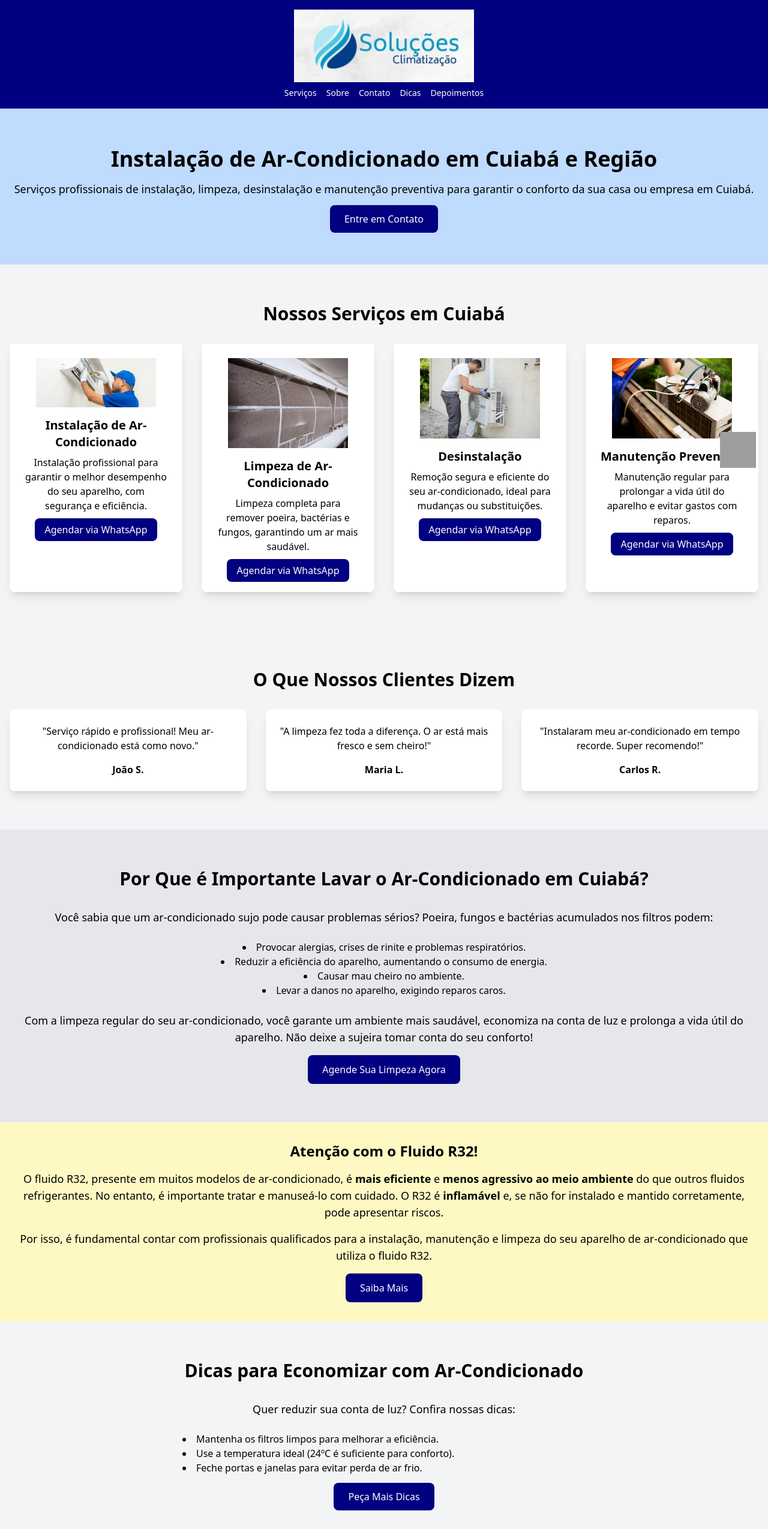
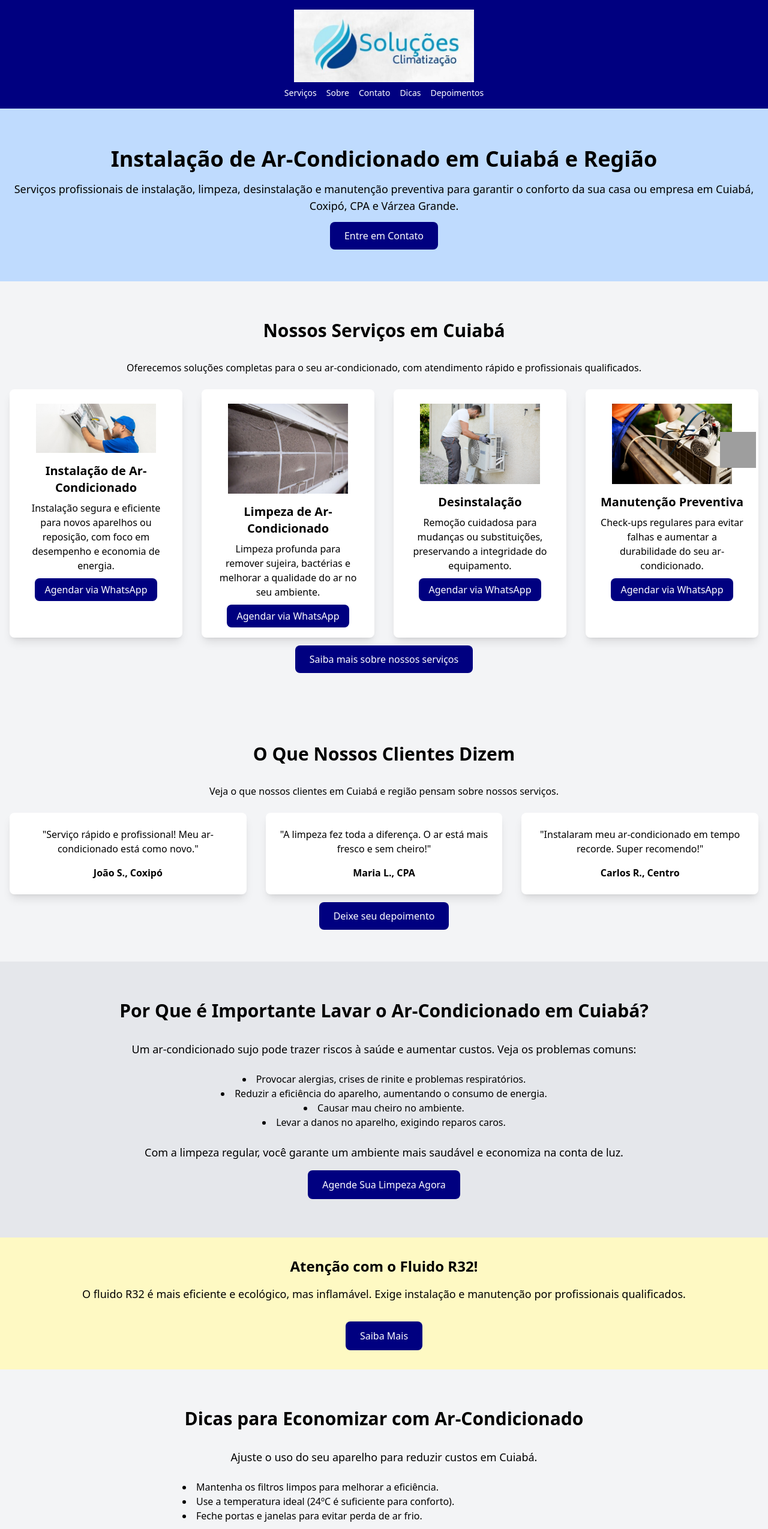
Before and after one commit to EderamorimTH/Site-solucoes, a plain HTML site: page index.html in a window 1280 px wide. Shown: the top 2549 px of the page at 60% size. Drawn offline with nearby package versions, Linux system fonts and the light colour scheme; grey boxes are pictures that could not be loaded.

Commit message:
Update index.html

```diff
--- a/index.html
+++ b/index.html
@@ -42,7 +42,6 @@
       border: none;
     }
   </style>
-  <!-- Nota: Use HTTPS para todos os links. Confirme com sua hospedagem se o SSL está ativo (ex.: Let's Encrypt). -->
 </head>
 <body class="bg-gray-100 font-sans">
 
@@ -52,11 +51,11 @@
       <img src="imagens/logo.jpg" alt="Logo Soluções Climatização" class="mb-2" style="max-width: 300px;">
       <nav>
         <ul class="flex space-x-4 text-sm">
-          <li><a href="https://solucoesclimatizacao.com.br/#servicos" class="hover:underline">Serviços</a></li>
-          <li><a href="https://solucoesclimatizacao.com.br/#sobre" class="hover:underline">Sobre</a></li>
-          <li><a href="https://solucoesclimatizacao.com.br/#contato" class="hover:underline">Contato</a></li>
-          <li><a href="https://solucoesclimatizacao.com.br/#dicas" class="hover:underline">Dicas</a></li>
-          <li><a href="https://solucoesclimatizacao.com.br/#depoimentos" class="hover:underline">Depoimentos</a></li>
+          <li><a href="#servicos" class="hover:underline">Serviços</a></li>
+          <li><a href="#sobre" class="hover:underline">Sobre</a></li>
+          <li><a href="#contato" class="hover:underline">Contato</a></li>
+          <li><a href="#dicas" class="hover:underline">Dicas</a></li>
+          <li><a href="#depoimentos" class="hover:underline">Depoimentos</a></li>
         </ul>
       </nav>
     </div>
@@ -66,8 +65,8 @@
   <section class="bg-blue-200 py-16 text-center">
     <div class="container mx-auto px-4">
       <h2 class="text-4xl font-bold mb-4">Instalação de Ar-Condicionado em Cuiabá e Região</h2>
-      <p class="text-lg mb-6">Serviços profissionais de instalação, limpeza, desinstalação e manutenção preventiva para garantir o conforto da sua casa ou empresa em Cuiabá.</p>
-      <a href="https://solucoesclimatizacao.com.br/#contato" class="bg-navy-blue text-white px-6 py-3 rounded-lg hover:bg-blue-900">Entre em Contato</a>
+      <p class="text-lg mb-6">Serviços profissionais de instalação, limpeza, desinstalação e manutenção preventiva para garantir o conforto da sua casa ou empresa em Cuiabá, Coxipó, CPA e Várzea Grande.</p>
+      <a href="#contato" class="bg-navy-blue text-white px-6 py-3 rounded-lg hover:bg-blue-900">Entre em Contato</a>
     </div>
   </section>
 
@@ -75,32 +74,34 @@
   <section id="servicos" class="py-16">
     <div class="container mx-auto px-4">
       <h2 class="text-3xl font-bold text-center mb-8">Nossos Serviços em Cuiabá</h2>
+      <p class="text-center mb-6">Oferecemos soluções completas para o seu ar-condicionado, com atendimento rápido e profissionais qualificados.</p>
       <div class="grid grid-cols-1 md:grid-cols-2 lg:grid-cols-4 gap-8">
         <div class="bg-white p-6 rounded-lg shadow-lg text-center">
           <img src="imagens/instalacao.jpg" alt="Instalação profissional de ar-condicionado em Cuiabá" width="200" height="150" class="mb-4 mx-auto" loading="lazy">
           <h3 class="text-xl font-semibold mb-2">Instalação de Ar-Condicionado</h3>
-          <p class="mb-4">Instalação profissional para garantir o melhor desempenho do seu aparelho, com segurança e eficiência.</p>
+          <p class="mb-4">Instalação segura e eficiente para novos aparelhos ou reposição, com foco em desempenho e economia de energia.</p>
           <a href="https://wa.me/5565993591390?text=Quero%20agendar%20uma%20instalação%20de%20ar-condicionado&utm_source=website&utm_medium=button&utm_campaign=instalacao" class="bg-navy-blue text-white px-4 py-2 rounded-lg hover:bg-blue-900">Agendar via WhatsApp</a>
         </div>
         <div class="bg-white p-6 rounded-lg shadow-lg text-center">
           <img src="imagens/limpeza.jpg" alt="Limpeza de ar-condicionado em Cuiabá" width="200" height="150" class="mb-4 mx-auto" loading="lazy">
           <h3 class="text-xl font-semibold mb-2">Limpeza de Ar-Condicionado</h3>
-          <p class="mb-4">Limpeza completa para remover poeira, bactérias e fungos, garantindo um ar mais saudável.</p>
+          <p class="mb-4">Limpeza profunda para remover sujeira, bactérias e melhorar a qualidade do ar no seu ambiente.</p>
           <a href="https://wa.me/5565993591390?text=Quero%20agendar%20uma%20limpeza%20de%20ar-condicionado&utm_source=website&utm_medium=button&utm_campaign=limpeza" class="bg-navy-blue text-white px-4 py-2 rounded-lg hover:bg-blue-900">Agendar via WhatsApp</a>
         </div>
         <div class="bg-white p-6 rounded-lg shadow-lg text-center">
           <img src="imagens/desinstalacao.jpg" alt="Desinstalação de ar-condicionado em Cuiabá" width="200" height="150" class="mb-4 mx-auto" loading="lazy">
           <h3 class="text-xl font-semibold mb-2">Desinstalação</h3>
-          <p class="mb-4">Remoção segura e eficiente do seu ar-condicionado, ideal para mudanças ou substituições.</p>
+          <p class="mb-4">Remoção cuidadosa para mudanças ou substituições, preservando a integridade do equipamento.</p>
           <a href="https://wa.me/5565993591390?text=Quero%20agendar%20uma%20desinstalação%20de%20ar-condicionado&utm_source=website&utm_medium=button&utm_campaign=desinstalacao" class="bg-navy-blue text-white px-4 py-2 rounded-lg hover:bg-blue-900">Agendar via WhatsApp</a>
         </div>
         <div class="bg-white p-6 rounded-lg shadow-lg text-center">
           <img src="imagens/manutencao.jpg" alt="Manutenção preventiva de ar-condicionado em Cuiabá" width="200" height="150" class="mb-4 mx-auto" loading="lazy">
           <h3 class="text-xl font-semibold mb-2">Manutenção Preventiva</h3>
-          <p class="mb-4">Manutenção regular para prolongar a vida útil do aparelho e evitar gastos com reparos.</p>
+          <p class="mb-4">Check-ups regulares para evitar falhas e aumentar a durabilidade do seu ar-condicionado.</p>
           <a href="https://wa.me/5565993591390?text=Quero%20agendar%20uma%20manutenção%20preventiva%20de%20ar-condicionado&utm_source=website&utm_medium=button&utm_campaign=manutencao" class="bg-navy-blue text-white px-4 py-2 rounded-lg hover:bg-blue-900">Agendar via WhatsApp</a>
         </div>
       </div>
+      <p class="text-center mt-6"><a href="#contato" class="bg-navy-blue text-white px-6 py-3 rounded-lg hover:bg-blue-900">Saiba mais sobre nossos serviços</a></p>
     </div>
   </section>
 
@@ -108,20 +109,22 @@
   <section id="depoimentos" class="bg-gray-100 py-16">
     <div class="container mx-auto px-4">
       <h2 class="text-3xl font-bold text-center mb-8">O Que Nossos Clientes Dizem</h2>
+      <p class="text-center mb-6">Veja o que nossos clientes em Cuiabá e região pensam sobre nossos serviços.</p>
       <div class="grid grid-cols-1 md:grid-cols-3 gap-8">
         <div class="bg-white p-6 rounded-lg shadow-lg text-center">
           <p class="mb-4">"Serviço rápido e profissional! Meu ar-condicionado está como novo."</p>
-          <p class="font-semibold">João S.</p>
+          <p class="font-semibold">João S., Coxipó</p>
         </div>
         <div class="bg-white p-6 rounded-lg shadow-lg text-center">
           <p class="mb-4">"A limpeza fez toda a diferença. O ar está mais fresco e sem cheiro!"</p>
-          <p class="font-semibold">Maria L.</p>
+          <p class="font-semibold">Maria L., CPA</p>
         </div>
         <div class="bg-white p-6 rounded-lg shadow-lg text-center">
           <p class="mb-4">"Instalaram meu ar-condicionado em tempo recorde. Super recomendo!"</p>
-          <p class="font-semibold">Carlos R.</p>
+          <p class="font-semibold">Carlos R., Centro</p>
         </div>
       </div>
+      <p class="text-center mt-6"><a href="#contato" class="bg-navy-blue text-white px-6 py-3 rounded-lg hover:bg-blue-900">Deixe seu depoimento</a></p>
     </div>
   </section>
 
@@ -129,14 +132,14 @@
   <section class="bg-gray-200 py-16">
     <div class="container mx-auto px-4 text-center">
       <h2 class="text-3xl font-bold mb-8">Por Que é Importante Lavar o Ar-Condicionado em Cuiabá?</h2>
-      <p class="text-lg mb-6">Você sabia que um ar-condicionado sujo pode causar problemas sérios? Poeira, fungos e bactérias acumulados nos filtros podem:</p>
+      <p class="text-lg mb-6">Um ar-condicionado sujo pode trazer riscos à saúde e aumentar custos. Veja os problemas comuns:</p>
       <ul class="list-disc list-inside mx-auto max-w-2xl mb-6">
         <li>Provocar alergias, crises de rinite e problemas respiratórios.</li>
         <li>Reduzir a eficiência do aparelho, aumentando o consumo de energia.</li>
         <li>Causar mau cheiro no ambiente.</li>
         <li>Levar a danos no aparelho, exigindo reparos caros.</li>
       </ul>
-      <p class="text-lg text-center">Com a limpeza regular do seu ar-condicionado, você garante um ambiente mais saudável, economiza na conta de luz e prolonga a vida útil do aparelho. Não deixe a sujeira tomar conta do seu conforto!</p>
+      <p class="text-lg text-center">Com a limpeza regular, você garante um ambiente mais saudável e economiza na conta de luz.</p>
       <a href="https://wa.me/5565993591390?text=Quero%20agendar%20a%20limpeza%20do%20meu%20ar-condicionado&utm_source=website&utm_medium=button&utm_campaign=limpeza" class="bg-navy-blue text-white px-6 py-3 rounded-lg hover:bg-blue-900 mt-4 inline-block">Agende Sua Limpeza Agora</a>
     </div>
   </section>
@@ -145,8 +148,7 @@
   <section class="bg-yellow-100 py-8">
     <div class="container mx-auto px-4 text-center">
       <h2 class="text-2xl font-bold mb-4">Atenção com o Fluido R32!</h2>
-      <p class="text-lg mb-4">O fluido R32, presente em muitos modelos de ar-condicionado, é <strong>mais eficiente</strong> e <strong>menos agressivo ao meio ambiente</strong> do que outros fluidos refrigerantes. No entanto, é importante tratar e manuseá-lo com cuidado. O R32 é <strong>inflamável</strong> e, se não for instalado e mantido corretamente, pode apresentar riscos.</p>
-      <p class="text-lg">Por isso, é fundamental contar com profissionais qualificados para a instalação, manutenção e limpeza do seu aparelho de ar-condicionado que utiliza o fluido R32.</p>
+      <p class="text-lg mb-4">O fluido R32 é mais eficiente e ecológico, mas inflamável. Exige instalação e manutenção por profissionais qualificados.</p>
       <a href="https://wa.me/5565993591390?text=Quero%20mais%20informações%20sobre%20o%20fluido%20R32&utm_source=website&utm_medium=button&utm_campaign=r32" class="bg-navy-blue text-white px-6 py-3 rounded-lg hover:bg-blue-900 mt-4 inline-block">Saiba Mais</a>
     </div>
   </section>
@@ -155,13 +157,13 @@
   <section id="dicas" class="py-16">
     <div class="container mx-auto px-4">
       <h2 class="text-3xl font-bold text-center mb-8">Dicas para Economizar com Ar-Condicionado</h2>
-      <p class="text-lg text-center max-w-3xl mx-auto mb-6">Quer reduzir sua conta de luz? Confira nossas dicas:</p>
+      <p class="text-lg text-center max-w-3xl mx-auto mb-6">Ajuste o uso do seu aparelho para reduzir custos em Cuiabá.</p>
       <ul class="list-disc list-inside mx-auto max-w-2xl">
         <li>Mantenha os filtros limpos para melhorar a eficiência.</li>
         <li>Use a temperatura ideal (24ºC é suficiente para conforto).</li>
         <li>Feche portas e janelas para evitar perda de ar frio.</li>
       </ul>
-      <p class="text-center mt-6"><a href="https://wa.me/5565993591390?text=Quero%20mais%20dicas%20para%20economizar%20com%20ar-condicionado&utm_source=website&utm_medium=button&utm_campaign=dicas" class="bg-navy-blue text-white px-6 py-3 rounded-lg hover:bg-blue-900">Peça Mais Dicas</a></p>
+      <p class="text-center mt-6"><a href="#contato" class="bg-navy-blue text-white px-6 py-3 rounded-lg hover:bg-blue-900">Peça Mais Dicas</a></p>
     </div>
   </section>
 
@@ -169,7 +171,8 @@
   <section id="sobre" class="py-16">
     <div class="container mx-auto px-4">
       <h2 class="text-3xl font-bold text-center mb-8">Sobre Nós</h2>
-      <p class="text-lg text-center max-w-3xl mx-auto">Na Soluções Climatização, somos especialistas em instalação, limpeza, desinstalação e manutenção de ar-condicionado em Cuiabá e região. Nosso compromisso é oferecer serviços de qualidade, com atendimento rápido e preços justos, para que você possa aproveitar o conforto do seu ambiente sem preocupações.</p>
+      <p class="text-lg text-center max-w-3xl mx-auto">Na Soluções Climatização, somos especialistas em instalação, limpeza, desinstalação e manutenção de ar-condicionado em Cuiabá e região. Com anos de experiência, oferecemos atendimento rápido, preços justos e soluções personalizadas para residências e empresas.</p>
+      <p class="text-center mt-6"><a href="#contato" class="bg-navy-blue text-white px-6 py-3 rounded-lg hover:bg-blue-900">Fale conosco</a></p>
     </div>
   </section>
 
@@ -177,7 +180,7 @@
   <section id="contato" class="bg-navy-blue text-white py-16">
     <div class="container mx-auto px-4 text-center">
       <h2 class="text-3xl font-bold mb-8">Entre em Contato</h2>
-      <p class="text-lg mb-6">Precisa de instalação, limpeza ou manutenção de ar-condicionado em Cuiabá? Fale conosco!</p>
+      <p class="text-lg mb-6">Precisa de instalação, limpeza ou manutenção de ar-condicionado em Cuiabá? Estamos aqui para ajudar!</p>
       <div>
         <p class="mb-2"><strong>Telefone:</strong> (65) 99359-1390</p>
         <p class="mb-2"><strong>WhatsApp:</strong> <a href="https://wa.me/5565993591390?utm_source=website&utm_medium=link&utm_campaign=contato" class="underline">Clique aqui para chamar</a></p>
```
